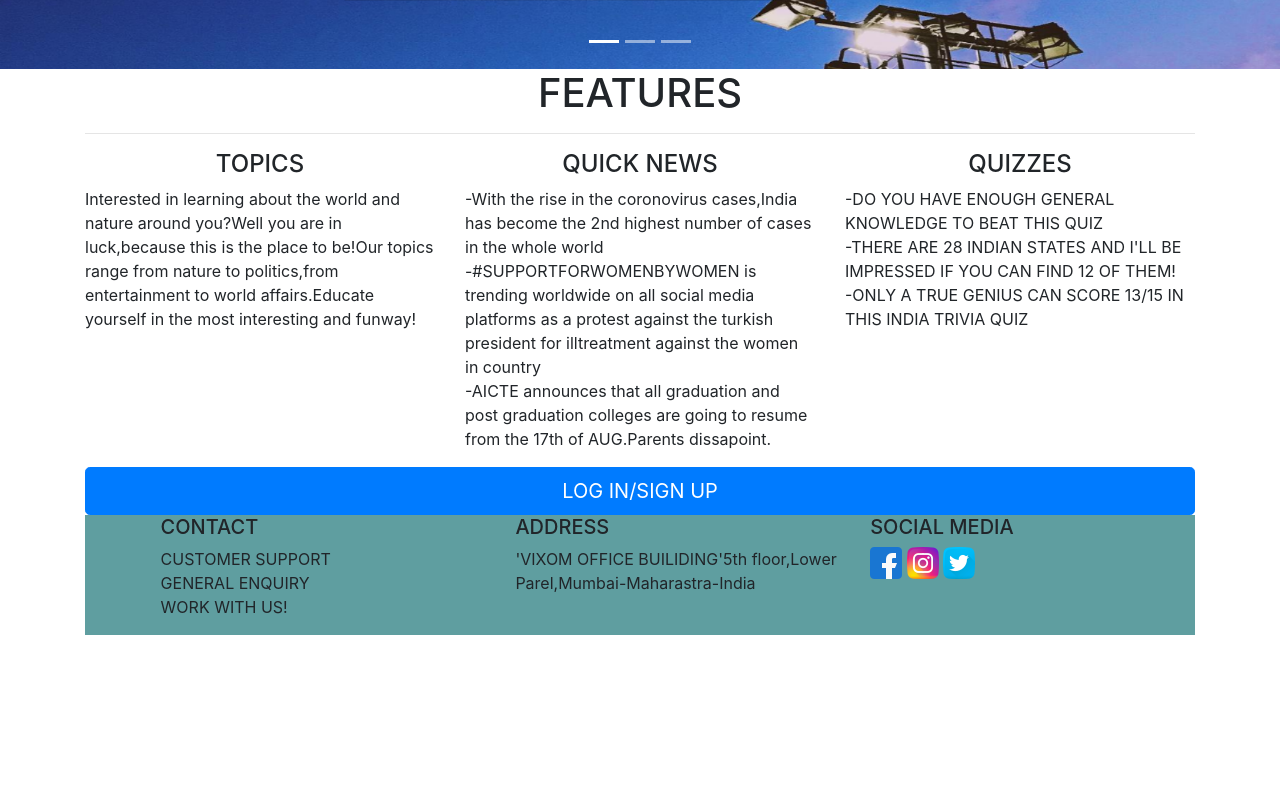
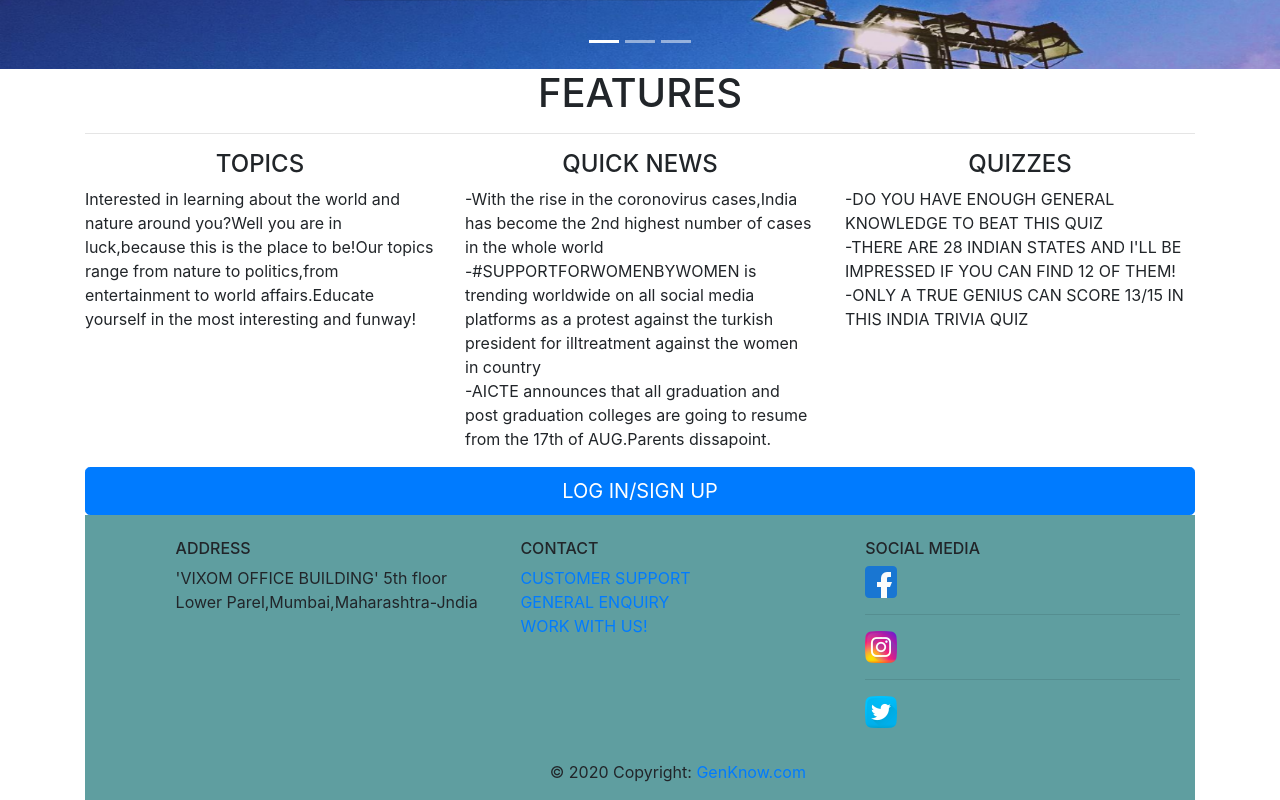
Before and after one commit to unnatiparkar/demo-website, a plain HTML site: page index.html in a window 1280 px wide. Shown: the part 511-1311 px from the top of the page. Before the commit the page ends 1146 px from the top, so only its background shows below. Drawn offline with nearby package versions, Linux system fonts and the light colour scheme.

Commit message:
Add files via upload

```diff
--- a/index.html
+++ b/index.html
@@ -106,40 +106,96 @@
   </div>
   <button type="button" class="btn btn-primary btn-lg btn-block">LOG IN/SIGN UP</button>
 <!--FOOTER-->
-<footer>
-   <div class="row">
 
-   <div class="col-sm-4 container">
-     <h5>CONTACT</h5>
+  <!-- Footer -->
+    <footer class="page-footer font-small blue pt-4">
 
-     <p>CUSTOMER SUPPORT<br>GENERAL ENQUIRY<br>WORK WITH US!</p>
-   </div>
-   <div class="col-sm-4 container">
-     <h5>ADDRESS</h5>
-     <p>'VIXOM OFFICE BUILIDING'5th floor,Lower Parel,Mumbai-Maharastra-India</p>
-     </div>
-     <div class="col-sm-4 container">
-       <h5>SOCIAL MEDIA</h5>
-     <img src="facebook (2).png" class="fb">
-     <img src="instagram-sketched (1).png" class="insta">
-     <img src="twitter.png" class="twitter">
+  <!-- Footer Links -->
+  <div class="container-fluid text-center text-md-left">
 
+    <!-- Grid row -->
+    <div class="row">
 
+      <!-- Grid column -->
+      <div class="col-sm-4 foot">
 
+        <!-- Content -->
+        <h6 class="text-uppercase">ADDRESS</h6>
+        <p>'VIXOM OFFICE BUILDING' 5th floor<br>Lower Parel,Mumbai,Maharashtra-Jndia</p>
 
+      </div>
+      <!-- Grid column -->
 
-   </div>
+      <hr class="clearfix w-100 d-md-none pb-3">
 
+      <!-- Grid column -->
+      <div class="col-sm-4 foot">
 
+        <!-- Links -->
+        <div class="container-1">
+        <h6 class="text-uppercase">CONTACT</h6>
 
+        <ul class="list-unstyled">
+          <li>
+            <a href="#!">CUSTOMER SUPPORT</a>
+          </li>
+          <li>
+            <a href="#!">GENERAL ENQUIRY</a>
+          </li>
+          <li>
+            <a href="#!">WORK WITH US!</a>
+          </li>
 
+        </ul>
+ </div>
+      </div>
+      <!-- Grid column -->
 
+      <!-- Grid column -->
+      <div class="col-sm-4 foot">
 
+        <!-- Links -->
+        <h6 class="text-uppercase">SOCIAL MEDIA</h6>
 
+        <ul class="list-unstyled">
+          <li>
+            <a href="#!">
+              <img src="facebook (2).png">
+            </a>
+          </li>
+          <hr>
+          <li>
+            <a href="#!">
+              <img src="instagram-sketched (1).png">
+            </a>
+          </li>
+          <hr>
+          <li>
+            <a href="#!">
+              <img src="twitter.png">
+            </a>
+          </li>
+        </ul>
+
+      </div>
+      <!-- Grid column -->
+
+    </div>
+    <!-- Grid row -->
+
+  </div>
+  <!-- Footer Links -->
+
+  <!-- Copyright -->
+  <div class="footer-copyright text-center py-3">© 2020 Copyright:
+    <a href="https://GenKnow.com/">GenKnow.com</a>
+  </div>
+  <!-- Copyright -->
 
 </footer>
+<!-- Footer -->
 
-
+  </div>
 
 </body>
 
```
